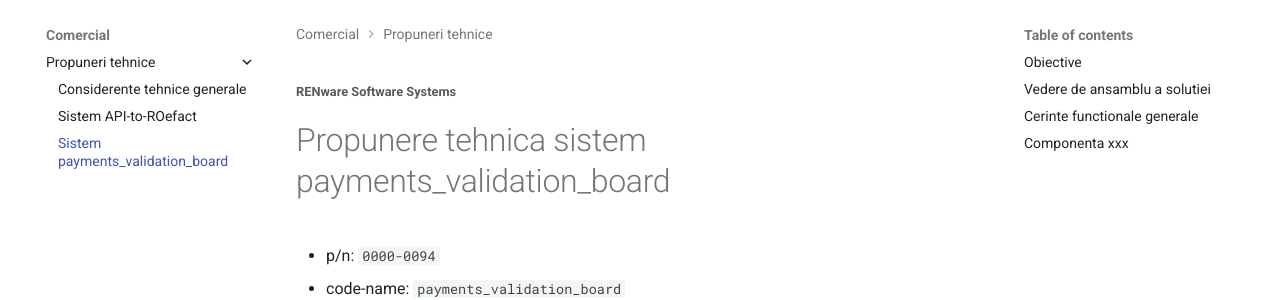
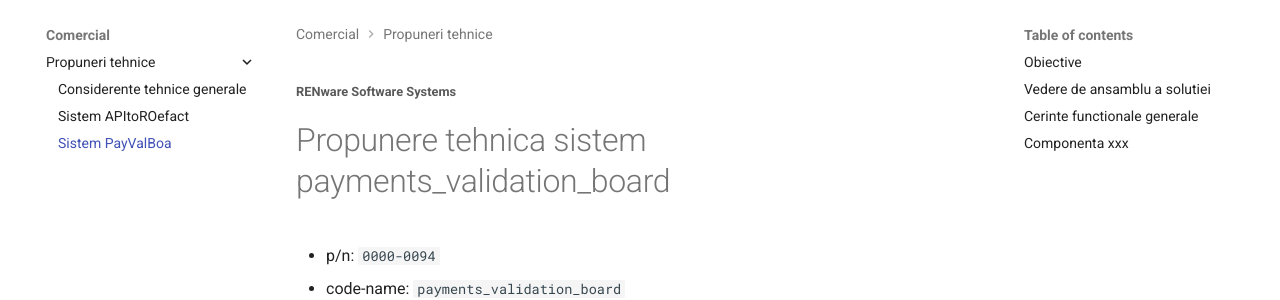
Before and after one commit to petre-renware/api_to_roefact, an MkDocs documentation site: the page built from doc_src/commercial_agreement/110-SRE-payments_validation_board_req.uirements.md, in a window 1280 px wide. Shown: the part 124-424 px from the top of the page. Built offline with MkDocs 1.6.1 and Material for MkDocs 9.7.7, drawn with Linux system fonts in a browser that asks for light colours.

Commit message:
Update mkdocs.yml

```diff
--- a/mkdocs.yml
+++ b/mkdocs.yml
@@ -10,8 +10,8 @@ nav:
     - Comercial:
         - Propuneri tehnice:
             - Considerente tehnice generale: commercial_agreement/110-SRE-general_requirements.md
-            - Sistem API-to-ROefact: commercial_agreement/110-SRE-api_to_roefact_req.uirements.md
-            - Sistem payments_validation_board: commercial_agreement/110-SRE-payments_validation_board_req.uirements.md
+            - Sistem APItoROefact: commercial_agreement/110-SRE-api_to_roefact_req.uirements.md
+            - Sistem PayValBoa: commercial_agreement/110-SRE-payments_validation_board_req.uirements.md
     # #FIXME -------------------------------------------------------------------------------------------------
     #
     - APItoROefact:
```
